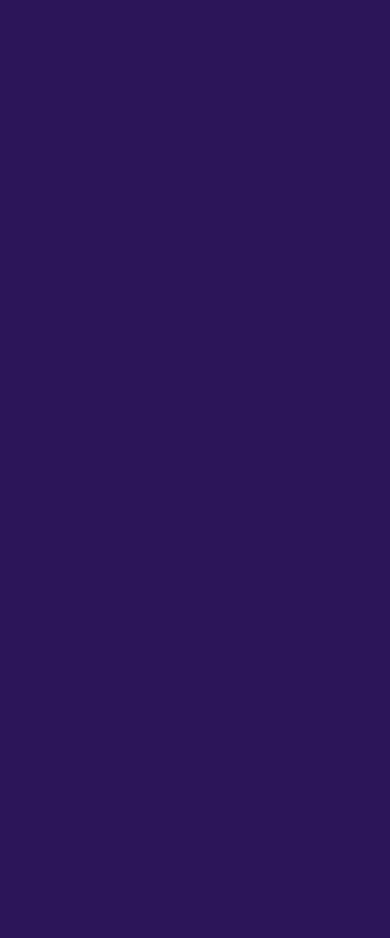
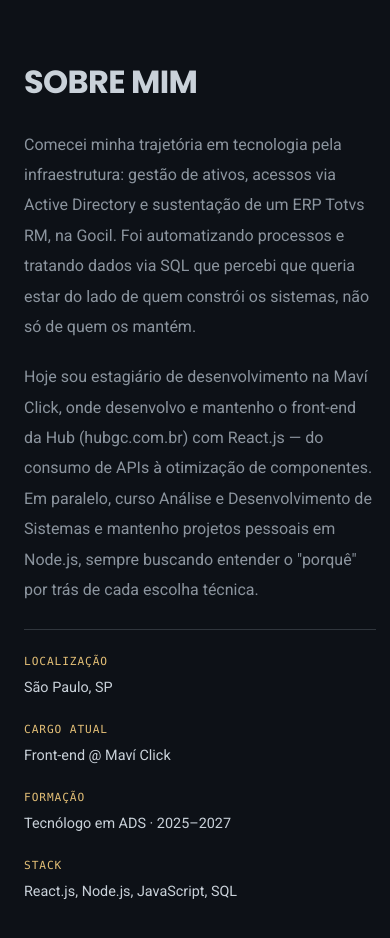
Before and after one commit to lcsqueiroz/portfolio, a React (Vite) app: page / in a window 390 px wide. Shown: the part 980-1918 px from the top of the page. Before the commit the page ends 876 px from the top, so only its background shows below. Built offline with nearby package versions, Linux system fonts and the light colour scheme.

Commit message:
feat: adiciona secao Sobre Mim com efeito de scroll e header condicional
Hero fica fixo na tela enquanto a secao Sobre Mim (fundo cinza, estilo
GitHub) sobe por cima ao rolar a pagina. O header some durante o Hero e
aparece suavemente quando o Sobre Mim toma conta da tela.

```diff
--- a/src/App.jsx
+++ b/src/App.jsx
@@ -1,11 +1,16 @@
+import { useState } from 'react';
 import Header from './components/header/Header';
 import Hero from './components/hero/Hero';
+import About from './components/about/About';
 
 function App() {
+  const [mostrarHeader, setMostrarHeader] = useState(false);
+
   return (
     <>
-      <Header />
+      <Header visivel={mostrarHeader} />
       <Hero />
+      <About aoMudarVisibilidade={setMostrarHeader} />
     </>
   );
 }
--- /dev/null
+++ b/src/components/about/About.jsx
@@ -0,0 +1,75 @@
+import { useEffect, useRef } from 'react';
+import style from './About.module.css';
+
+const ANTECEDENCIA_EM_PIXELS = 150;
+
+function About({ aoMudarVisibilidade }) {
+  const secaoRef = useRef(null);
+
+  useEffect(() => {
+    function verificarSeChegouNoTopo() {
+      const posicaoDoTopo = secaoRef.current.getBoundingClientRect().top;
+
+      if (posicaoDoTopo <= ANTECEDENCIA_EM_PIXELS) {
+        aoMudarVisibilidade(true);
+      } else {
+        aoMudarVisibilidade(false);
+      }
+    }
+
+    verificarSeChegouNoTopo();
+
+    window.addEventListener('scroll', verificarSeChegouNoTopo);
+
+    return () => {
+      window.removeEventListener('scroll', verificarSeChegouNoTopo);
+    };
+  }, [aoMudarVisibilidade]);
+
+  return (
+    <section id="sobre" ref={secaoRef} className={style.sobre}>
+      <div className={style.grid}>
+        <h2 className={style.titulo}>Sobre mim</h2>
+
+        <div className={style.texto}>
+          <p>
+            Comecei minha trajetória em tecnologia pela infraestrutura: gestão
+            de ativos, acessos via Active Directory e sustentação de um ERP
+            Totvs RM, na Gocil. Foi automatizando processos e tratando dados via
+            SQL que percebi que queria estar do lado de quem constrói os
+            sistemas, não só de quem os mantém.
+          </p>
+          <p>
+            Hoje sou estagiário de desenvolvimento na Maví Click, onde
+            desenvolvo e mantenho o front-end da Hub (hubgc.com.br) com React.js
+            — do consumo de APIs à otimização de componentes. Em paralelo, curso
+            Análise e Desenvolvimento de Sistemas e mantenho projetos pessoais
+            em Node.js, sempre buscando entender o "porquê" por trás de cada
+            escolha técnica.
+          </p>
+        </div>
+
+        <ul className={style.meta}>
+          <li>
+            <span>Localização</span>
+            São Paulo, SP
+          </li>
+          <li>
+            <span>Cargo atual</span>
+            Front-end @ Maví Click
+          </li>
+          <li>
+            <span>Formação</span>
+            Tecnólogo em ADS · 2025–2027
+          </li>
+          <li>
+            <span>Stack</span>
+            React.js, Node.js, JavaScript, SQL
+          </li>
+        </ul>
+      </div>
+    </section>
+  );
+}
+
+export default About;
--- /dev/null
+++ b/src/components/about/About.module.css
@@ -0,0 +1,76 @@
+.sobre {
+  position: relative;
+  z-index: 2;
+  min-height: 100vh;
+  background: var(--color-gh-bg);
+  box-shadow: 0 -24px 60px rgba(1, 4, 9, 0.6);
+}
+
+.grid {
+  display: grid;
+  grid-template-columns: repeat(12, 1fr);
+  gap: 1.5rem 2rem;
+  max-width: 960px;
+  margin: 0 auto;
+  padding: 6rem 1.5rem 5rem;
+}
+
+.titulo {
+  grid-column: 1 / -1;
+  font-family: var(--font-display);
+  font-weight: 700;
+  font-size: clamp(2rem, 5vw, 3rem);
+  color: var(--color-gh-text);
+  text-transform: uppercase;
+  letter-spacing: -0.02em;
+}
+
+.texto {
+  grid-column: 1 / span 8;
+  display: flex;
+  flex-direction: column;
+  gap: 1.25rem;
+  color: var(--color-gh-text-muted);
+  line-height: 1.9;
+}
+
+.meta {
+  grid-column: 9 / -1;
+  display: flex;
+  flex-direction: column;
+  gap: 1.5rem;
+  padding-top: 0.25rem;
+  padding-left: 1.5rem;
+  border-left: 1px solid var(--color-gh-border);
+  list-style: none;
+}
+
+.meta li {
+  display: flex;
+  flex-direction: column;
+  gap: 0.35rem;
+  font-size: 0.9rem;
+  color: var(--color-gh-text);
+}
+
+.meta span {
+  font-family: var(--font-mono);
+  font-size: 0.7rem;
+  text-transform: uppercase;
+  letter-spacing: 0.08em;
+  color: var(--color-gold);
+}
+
+@media (max-width: 720px) {
+  .texto,
+  .meta {
+    grid-column: 1 / -1;
+  }
+
+  .meta {
+    padding-top: 1.5rem;
+    padding-left: 0;
+    border-left: none;
+    border-top: 1px solid var(--color-gh-border);
+  }
+}
--- a/src/components/header/Header.jsx
+++ b/src/components/header/Header.jsx
@@ -1,8 +1,8 @@
 import style from './Header.module.css';
 
-function Header() {
+function Header({ visivel }) {
   return (
-    <header className={style.header}>
+    <header className={`${style.header} ${visivel ? '' : style.oculto}`}>
       <nav className={style.nav}>
         <a href="#sobre">Sobre</a>
         <a href="#projetos">Projetos</a>
--- a/src/components/header/Header.module.css
+++ b/src/components/header/Header.module.css
@@ -10,9 +10,22 @@
   background: rgba(243, 236, 224, 0.08);
   border: 1px solid rgba(243, 236, 224, 0.18);
   box-shadow: 0 20px 60px rgba(18, 14, 22, 0.45);
+  backdrop-filter: blur(5px);
+  -webkit-backdrop-filter: blur(5px);
   position: sticky;
   top: 2rem;
   z-index: 1000;
+  opacity: 1;
+  transform: translateY(0);
+  transition:
+    opacity 0.6s ease-out,
+    transform 0.6s ease-out;
+}
+
+.oculto {
+  opacity: 0;
+  transform: translateY(-1rem);
+  pointer-events: none;
 }
 
 /* centro */
--- a/src/components/hero/Hero.jsx
+++ b/src/components/hero/Hero.jsx
@@ -2,6 +2,8 @@ import style from './Hero.module.css';
 
 function Hero() {
   return (
+    <>
+      <div className={style.heroSpacer} aria-hidden="true" />
       <section className={style.hero}>
         <h1 className={style.name}>Lucas Queiroz</h1>
         <p className={style.role}>Desenvolvedor Front-end</p>
@@ -23,6 +25,7 @@ function Hero() {
           <li>Git</li>
         </ul>
       </section>
+    </>
   );
 }
 
--- a/src/components/hero/Hero.module.css
+++ b/src/components/hero/Hero.module.css
@@ -1,7 +1,15 @@
+.heroSpacer {
+  height: 100vh;
+}
+
 .hero {
-  position: relative;
+  position: fixed;
+  top: 7.5rem;
+  left: 0;
+  right: 0;
+  z-index: 1;
   max-width: 960px;
-  margin: 6rem auto 0;
+  margin: 0 auto;
   padding: 0 1.5rem 4rem;
   overflow: hidden;
 }
--- a/src/theme.css
+++ b/src/theme.css
@@ -5,6 +5,11 @@
   --color-violet: #5b3e96;
   --color-magenta: #c23f82;
   --color-gold: #e4c077;
+
+  --color-gh-bg: #0d1117;
+  --color-gh-text: #c9d1d9;
+  --color-gh-text-muted: #8b949e;
+  --color-gh-border: #30363d;
 
   --font-display: 'Poppins', sans-serif;
   --font-body: 'Roboto', sans-serif;
```
Lines whose indentation alone changed are shown as unchanged.
